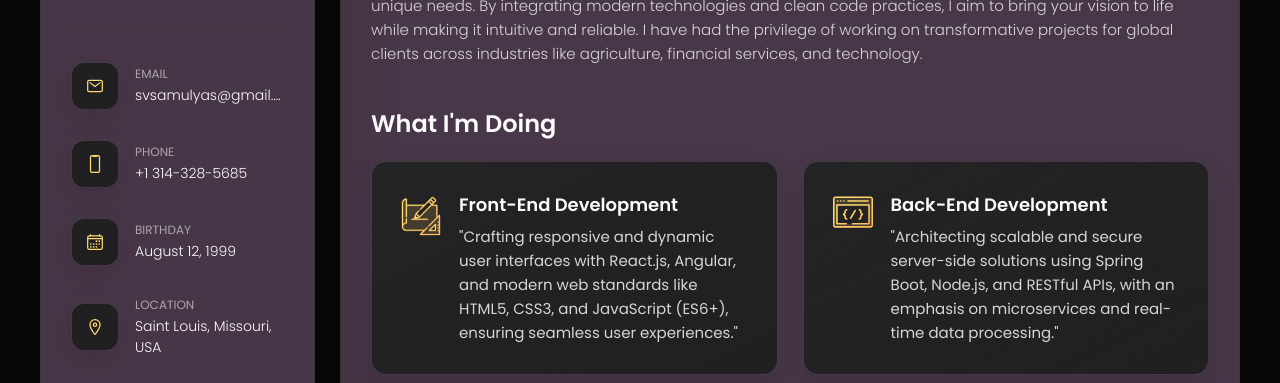
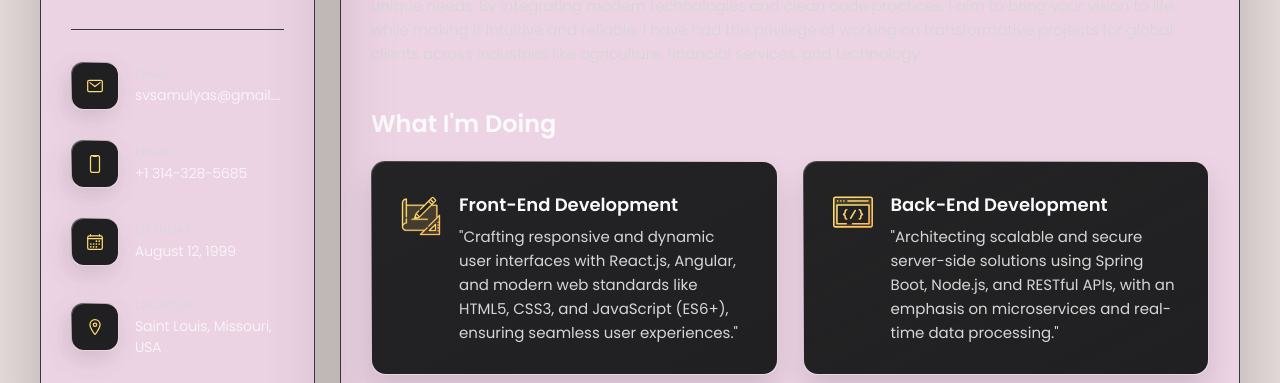
Before and after one commit to Amulyasukka/svsamulyasukka, a plain HTML site: page index.html in a window 1280 px wide. Shown: the part 344-727 px from the top of the page. Drawn offline with nearby package versions, Linux system fonts and the light colour scheme.

Commit message:
bg white

```diff
--- a/assets/css/style.css
+++ b/assets/css/style.css
@@ -60,7 +60,7 @@
   --onyx: hsl(240, 1%, 17%);
   --eerie-black-1: hsl(240, 2%, 13%);
   --eerie-black-2: hsla(303, 69%, 82%, 0.275);
-  --smoky-black: hsl(0, 0%, 3%);
+  --smoky-black: hsl(0, 22%, 90%);
   --white-1: hsl(0, 0%, 100%);
   --white-2: hsl(0, 0%, 98%);
   --orange-yellow-crayola: hsl(45, 100%, 72%);
```
